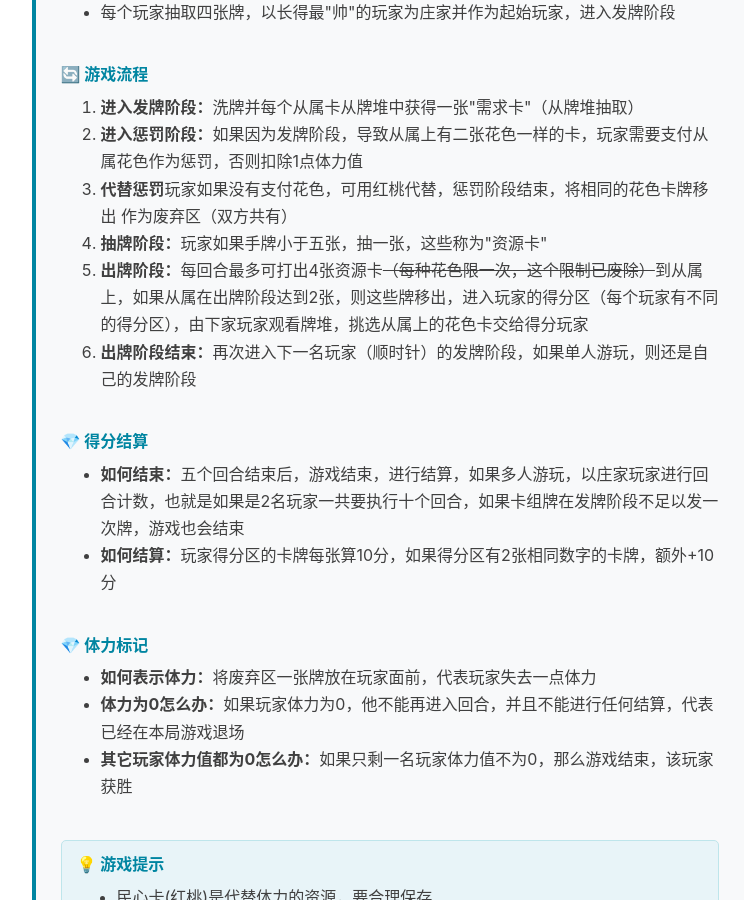
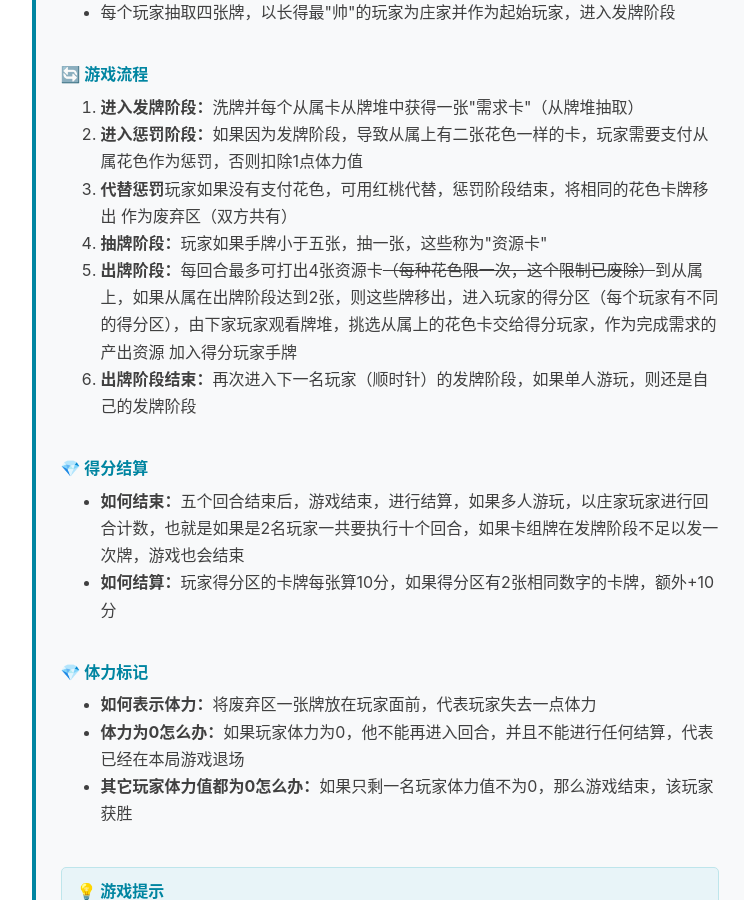
Before and after one commit to Drinkwang/jekyll2, a Jekyll site: the page built from shiguipai.html, in a window 1280 px wide and 900 px high, scrolled down 1249 px. Shown: the whole window, without its empty margins (136-886 px from the left). Built offline with Jekyll 4.4.1, drawn with Linux system fonts in a browser that asks for light colours; nearby versions of some CDN libraries; comment, search, counter and statistics services are not loaded.

Commit message:
规则修订

```diff
--- a/shiguipai.html
+++ b/shiguipai.html
@@ -145,7 +145,7 @@ header-img: "img/post-bg-rwd.jpg"
                         <li><strong>进入惩罚阶段：</strong>如果因为发牌阶段，导致从属上有二张花色一样的卡，玩家需要支付从属花色作为惩罚，否则扣除1点体力值</li>
                         <li><strong>代替惩罚</strong>玩家如果没有支付花色，可用红桃代替，惩罚阶段结束，将相同的花色卡牌移出 作为废弃区（双方共有）</li>
                         <li><strong>抽牌阶段：</strong>玩家如果手牌小于五张，抽一张，这些称为"资源卡"</li>
-                        <li><strong>出牌阶段：</strong>每回合最多可打出4张资源卡<del>（每种花色限一次，这个限制已废除）</del>到从属上，如果从属在出牌阶段达到2张，则这些牌移出，进入玩家的得分区（每个玩家有不同的得分区），由下家玩家观看牌堆，挑选从属上的花色卡交给得分玩家</li>
+                        <li><strong>出牌阶段：</strong>每回合最多可打出4张资源卡<del>（每种花色限一次，这个限制已废除）</del>到从属上，如果从属在出牌阶段达到2张，则这些牌移出，进入玩家的得分区（每个玩家有不同的得分区），由下家玩家观看牌堆，挑选从属上的花色卡交给得分玩家，作为完成需求的产出资源 加入得分玩家手牌</li>
                         <li><strong>出牌阶段结束：</strong>再次进入下一名玩家（顺时针）的发牌阶段，如果单人游玩，则还是自己的发牌阶段</li>
                     </ol>
 
```
